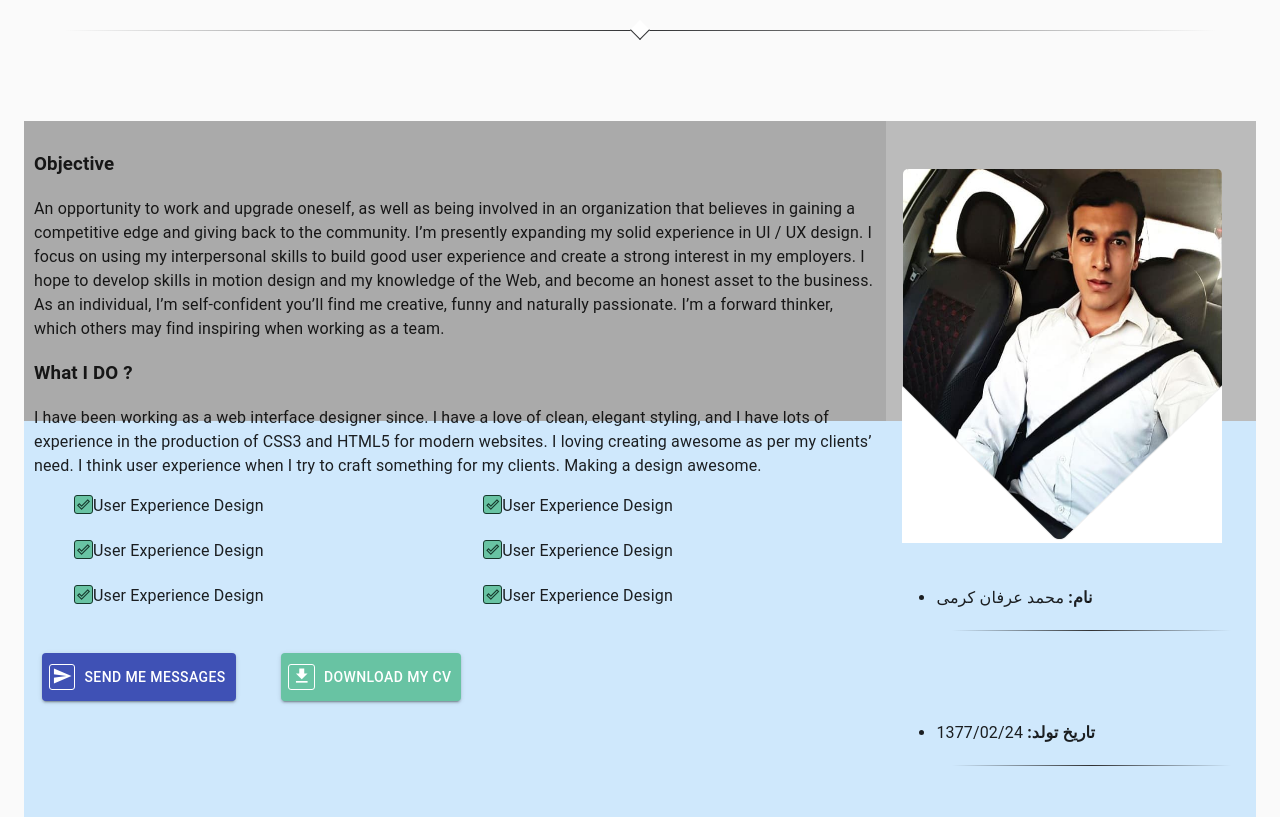
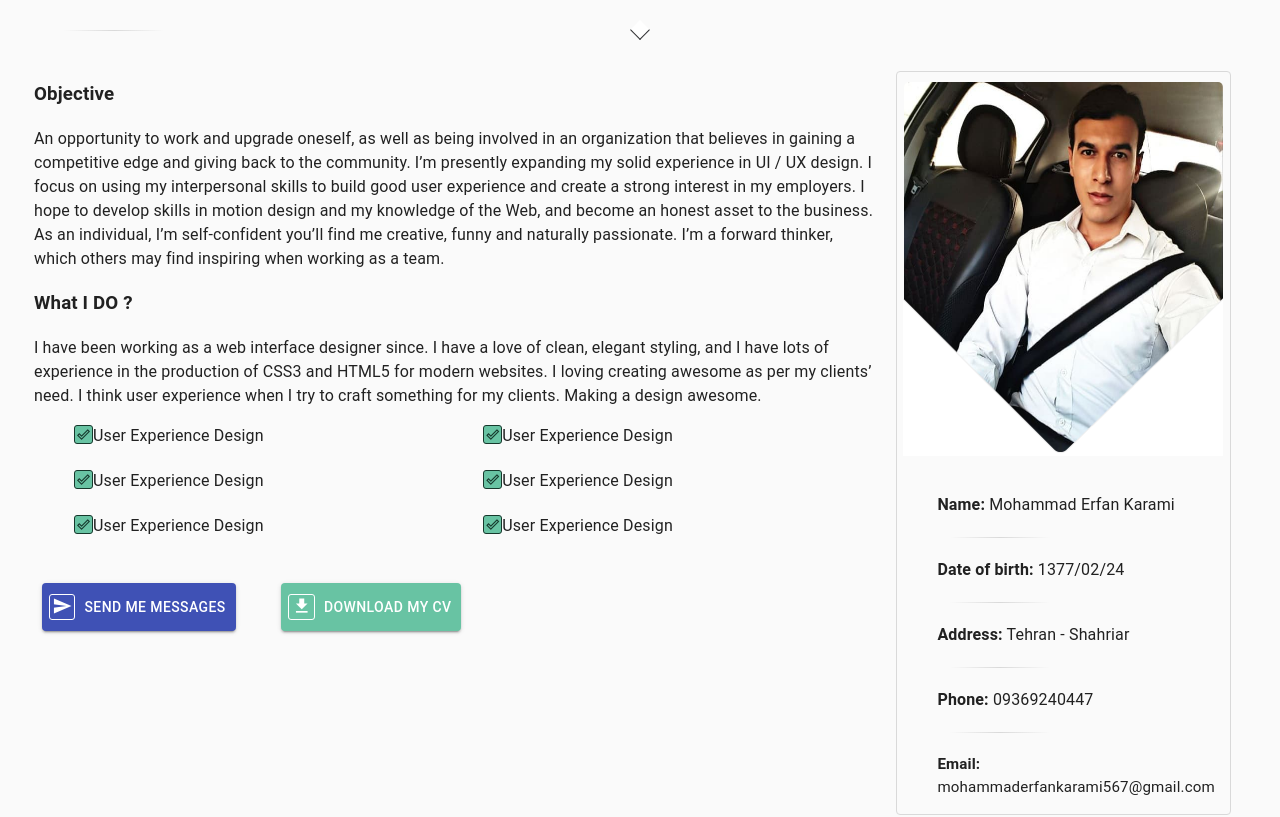
Before and after one commit to merfankarami/resume, a React (Create React App) app: page / in a window 1280 px wide. Shown: the part 1060-1877 px from the top of the page. Built offline with nearby package versions, Linux system fonts and the light colour scheme.

Commit message:
about continued

```diff
--- a/src/App.css
+++ b/src/App.css
@@ -26,7 +26,7 @@
   left: 0;
   text-align: center;
   transform: translate(0%, -50%);
-  /* padding: 0 0px; */
+  padding: 0 0px;
 }
 
 .intro-sub {
@@ -73,6 +73,7 @@
   padding-left: 0;
   margin-left: -5px;
   list-style: none;
+  columns: 3;
 }
 
 ul {
--- a/src/Components/AboutMe/About.css
+++ b/src/Components/AboutMe/About.css
@@ -24,13 +24,24 @@
   clear: both;
 }
 
-.Ul {
+.Ul1 {
   columns: 2;
-  column-gap: -100px;
+  /* column-gap: -100px; */
   list-style-type: none;
 }
 
-.Li {
+.Ul2 {
+  list-style-type: none;
+  text-align: left;
+  margin-top: 10px;
+  margin-right: 50px;
+}
+
+.Div {
+  border: 1px solid #d9d9d9;
+  border-radius: 4px;
+  margin-right: 15px;
+  margin-top: 10px;
 }
 
 .material-icons.md {
--- a/src/Components/AboutMe/About.js
+++ b/src/Components/AboutMe/About.js
@@ -15,10 +15,9 @@ export default function FixedContainer() {
       <CssBaseline />
       <Container fixed>
         <Typography
-          component="div"
-          style={{ backgroundColor: "#cfe8fc", height: "100vh" }}>
+          component="div">
           <div className="row">
-            <div className="column" style={{ backgroundColor: "#aaa" }}>
+            <div className="column">
               <h3>Objective</h3>
               <p>
                 An opportunity to work and upgrade oneself, as well as being
@@ -42,7 +41,7 @@ export default function FixedContainer() {
                 experience when I try to craft something for my clients. Making
                 a design awesome.
               </p>
-              <ul className="Ul">
+              <ul className="Ul1">
                 <li>
                   <span className="material-icons md">done_outline</span>User
                   Experience Design
@@ -70,29 +69,31 @@ export default function FixedContainer() {
               </ul>
               <IconLabelButtons />
             </div>
-            <div className="column2" style={{ backgroundColor: "#bbb" }}>
+            <div className="column2">
+            <div className="Div">
               <Image />
-              <ul>
+              <ul className="Ul2">
                 <li>
-                  <strong>نام:</strong> محمد عرفان کرمی
+                  <strong>Name:</strong> Mohammad Erfan Karami
                 </li>
                 <Seprator />
                 <li>
-                  <strong>تاریخ تولد:</strong> 1377/02/24
+                  <strong>Date of birth:</strong> 1377/02/24
                 </li>
                 <Seprator />
                 <li>
-                  <strong>آدرس:</strong> تهران - شهریار
+                  <strong>Address:</strong> Tehran - Shahriar
                 </li>
                 <Seprator />
                 <li>
-                  <strong>تلفن:</strong> 09369240447
+                  <strong>Phone:</strong> 09369240447
                 </li>
                 <Seprator />
-                <li>
+                <li style={{fontSize: "4mm"}}>
                   <strong>Email:</strong> mohammaderfankarami567@gmail.com
                 </li>
               </ul>
+              </div>
             </div>
           </div>
         </Typography>
--- a/src/Components/AboutMe/Image.css
+++ b/src/Components/AboutMe/Image.css
@@ -1,7 +1,7 @@
 .Image {
   width: 319px;
   height: 370px;
-  margin-top: 1cm;
+  margin-top: 10px;
   margin-left: 7px;
   position: inherit;
   border-radius: 5px;
--- a/src/Components/AboutMe/SectionSeprator.css
+++ b/src/Components/AboutMe/SectionSeprator.css
@@ -1,29 +1,30 @@
-.wrapper
-{
-	padding-bottom: 90px;
+.wrapper {
+  padding-bottom: 20px;
 }
 
-.divider
-{
+.divider {
   position: relative;
   margin-top: 20px;
   height: 1px;
 }
 
-.div-transparent:before
-{
+.div-transparent:before {
   content: "";
   position: absolute;
   top: 0;
   left: 5%;
   right: 5%;
-	width: 90%;
+  width: 100px;
   height: 1px;
-	background-image: linear-gradient(to right, transparent, rgb(48,49,51), transparent);
+  background-image: linear-gradient(
+    to right,
+    transparent,
+    #d9d9d9,
+    transparent
+  );
 }
 
-.div-arrow-down:after
-{
+.div-arrow-down:after {
   content: "";
   position: absolute;
   z-index: 1;
@@ -33,12 +34,11 @@
   height: 14px;
   transform: rotate(45deg);
   background-color: white;
-	border-bottom: 1px solid rgb(48,49,51);
-	border-right: 1px solid rgb(48,49,51);
+  border-bottom: 1px solid rgb(48, 49, 51);
+  border-right: 1px solid rgb(48, 49, 51);
 }
 
-.div-tab-down:after
-{
+.div-tab-down:after {
   content: "";
   position: absolute;
   z-index: 1;
@@ -47,14 +47,13 @@
   width: 20px;
   height: 14px;
   background-color: white;
-	border-bottom: 1px solid rgb(48,49,51);
-	border-left: 1px solid rgb(48,49,51);
-	border-right: 1px solid rgb(48,49,51);
+  border-bottom: 1px solid rgb(48, 49, 51);
+  border-left: 1px solid rgb(48, 49, 51);
+  border-right: 1px solid rgb(48, 49, 51);
   border-radius: 0 0 8px 8px;
 }
 
-.div-stopper:after
-{
+.div-stopper:after {
   content: "";
   position: absolute;
   z-index: 1;
@@ -63,12 +62,11 @@
   width: 14px;
   height: 12px;
   background-color: white;
-	border-left: 1px solid rgb(48,49,51);
-	border-right: 1px solid rgb(48,49,51);
+  border-left: 1px solid rgb(48, 49, 51);
+  border-right: 1px solid rgb(48, 49, 51);
 }
 
-.div-dot:after
-{
+.div-dot:after {
   content: "";
   position: absolute;
   z-index: 1;
@@ -77,8 +75,7 @@
   width: 18px;
   height: 18px;
   background-color: goldenrod;
-	border: 1px solid rgb(48,49,51);
+  border: 1px solid rgb(48, 49, 51);
   border-radius: 50%;
-	box-shadow: inset 0 0 0 2px white,
-					0 0 0 4px white;
+  box-shadow: inset 0 0 0 2px white, 0 0 0 4px white;
 }
--- a/src/Components/AboutMe/SectionSeprator.js
+++ b/src/Components/AboutMe/SectionSeprator.js
@@ -4,7 +4,7 @@ import "./SectionSeprator.css";
 
 export default function Seprator() {
   return (
-    <div class="wrapper">
+    <div className="wrapper">
       <div class="divider div-transparent"></div>
       {/* <div class="divider div-transparent div-arrow-down"></div>
       <div class="divider div-transparent div-tab-down"></div>
```
Lines whose indentation alone changed are shown as unchanged.
